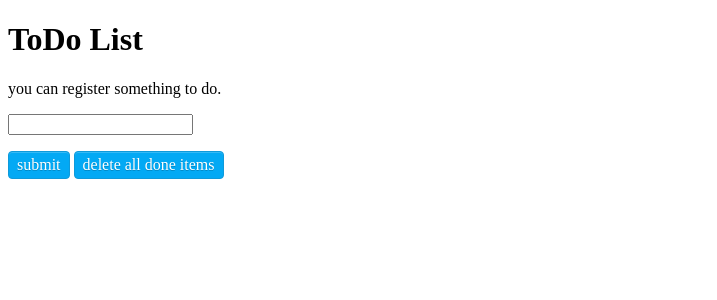
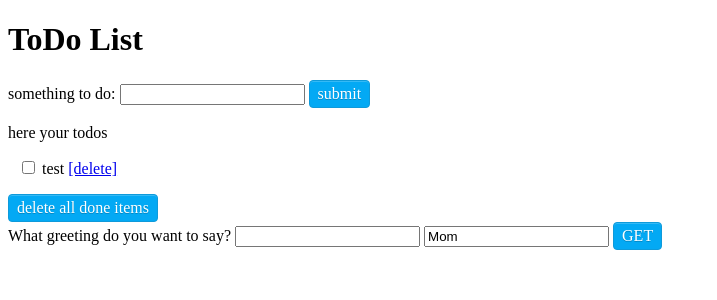
Before and after one commit to zamdin21/flask-todolist, a Flask app: page / in a window 1280 px wide. Shown: the top 300 px of the page, without its empty margins (0-717 px from the left). Run offline with Flask 2, Linux system fonts and the light colour scheme; data comes from the database, SQL or seed files in the repository; both versions use the stored data as it was after the commit; parts of the project's set-up code (start-up, migrations or seed data) failed here and were passed over.

Commit message:
GET Test

```diff
--- a/app.py
+++ b/app.py
@@ -1,40 +1,49 @@
 # https://www.atmarkit.co.jp/ait/articles/1807/31/news042.html
 from flask import Flask, render_template, redirect, request
-from todo import ToDoList
-
+from todo import ToDoList, init_db
 
 app = Flask(__name__)
 
+db = init_db(app)
+
 todolist = ToDoList()
+myname = 'shun'
 
 
-@app.route("/")
+@app.route('/')
 def show_todoliist():
-    return render_template("showtodo.html", todolist=todolist.get_all())
+    return render_template('showtodo.html', todolist=todolist.get_all())
 
 
-@app.route("/additem", methods=["POST"])
+@app.route('/additem', methods=['POST'])
 def add_item():
-    title = request.form["title"]
+    title = request.form['title']
     if not title:
-        return redirect("/")
+        return redirect('/')
     todolist.add(title)
-    return redirect("/")
+    return redirect('/')
 
 
-@app.route("/deleteitem/<int:item_id>")
+@app.route('/deleteitem/<int:item_id>')
 def delete_todoitem(item_id):
     todolist.delete(item_id)
-    return redirect("/")
+    return redirect('/')
 
 
-@app.route("/updatedone/<int:item_id>")
-def update_todoitemdone(item_id):
-    todolist.update(item_id)
-    return redirect("/")
+@app.route('/updatedone', methods=['POST'])
+def update_done(item_id):
+    keys = request.form.keys()
+    items = [int(x) for x in keys]
+    todolist.update_done(items)
+    return redirect('/')
 
 
-@app.route("/deletealldoneitems")
+@app.route('/deletealldoneitems')
 def delete_alldoneitems():
     todolist.delete_doneitem()
-    return redirect("/")
+    return redirect('/')
+
+
+@app.route('/hello', methods=['GET'])
+def hello_test():
+    return render_template('hello.html', myname=myname, say=request.args.get('say'), to=request.args.get('to'))
--- a/templates/hello.html
+++ b/templates/hello.html
@@ -6,6 +6,8 @@
 </head>
 <body>
   <h1>Using Jinja2 Template engine</h1>
-  <h2>Hello {{whom}}</h2>
+  <h2> myname = {{myname}}</h2>
+  <p>say = {{say}}  </p>
+  <p>to = {{to}}</p>
 </body>
 </html>
--- a/templates/showtodo.html
+++ b/templates/showtodo.html
@@ -9,27 +9,39 @@
 
 <body>
   <h1>ToDo List</h1>
-  {% if not todolist %}
-    <p>you can register something to do.</p>
+
+  <form action="/additem" method="post" name="registerform">
+  <p>
+    something to do:
+    <input type="text" name="title">
+    <a href="javascript:document.registerform.submit()" class="button">submit</a>
+  </p>
+  </form>
+
+  {% if todolist %}
+  <p>here your todos</p>
+  <form action="/updatedone" method="post" name="updatedoneform">
+    <ul style="list-style-type: none; padding-left: 10px">
+      {% for item in todolist %}
+      <li {% if item.done %} style="color: lightgray" {% endif %}>
+        <input type="checkbox" {% if item.done %} checked="checked" {% endif %}
+          name="{{ item.item_id }}" value="{{ item.title }}"
+          onchange="javascript:document.updatedoneform.submit()">
+        {{ item.title }}
+        <a href="/deleteitem/{{ item.item_id }}">[delete]</a>
+      </li>
+      {% endfor %}
+    </ul>
+    <a href="/deletealldoneitems" class="button">delete all done items</a>
+  </form>
   {% else %}
-    <p>your todo list:</p>
+  <p>you can register something to do</p>
   {% endif %}
-  <ul>
-    {% for item in todolist %}
-    <li {% if item.done %}style="color: lightgray"{% endif %}>
-      {{ item.title }}
-      <a href="/updatedone/{{ item.item_id }}">[done!]</a>
-      <a href="/deleteitem/{{ item.item_id }}">[delete]</a>
-    </li>
-    {% endfor %}
-  </ul>
-
-  <form action="/additem" method="post" name="myform">
-    <p>
-      <input type="text" name="title">
-    </p>
-    <a href="javascript:document.myform.submit()" class="button">submit</a>
-    <a href="/deletealldoneitems" class="button">delete all done items</a>
+  <form action="/hello" method="get" name="testget">
+    <label for="say">What greeting do you want to say?</label>
+    <input type="text" name="say" id="say">
+    <input type="text" name="to" id="to" value="Mom">
+    <a href="javascript:document.testget.submit()" class="button">GET</a>
   </form>
 </body>
 
--- a/todo.py
+++ b/todo.py
@@ -1,52 +1,57 @@
 from flask_sqlalchemy import SQLAlchemy
-
-db = SQLAlchemy
+db = SQLAlchemy()
 
 
 def init_db(app):
-    app.config["SQLALCHEMY_DATABASE_URI"] = "sqlite:///db/sample.db"
+    app.config['SQLALCHEMY_DATABASE_URI'] = 'sqlite:///db/todoitems.db'
     db.init_app(app)
 
 
 class ToDoItem(db.Model):
-    __tablename__ = "todoitems"
+    __tablename__ = 'todoitems'
     item_id = db.Column(db.Integer, primary_key=True)
     title = db.Column(db.String(100), nullable=False)
     done = db.Column(db.Boolean, nullable=False, default=False)
 
 
 class ToDoList:
-    def __init__(self):
-        self.todolist = []
-
     def add(self, title):
         """
-        self.todoListにToDo項目を追加する
+        todoitemsデータベースにToDoItemを追加する
         """
-        item = ToDoItem(title)
-        self.todolist.append(item)
+        item = ToDoItem(title=title)
+        db.session.add(item)
+        db.session.commit()
 
     def delete(self, item_id):
         """
-        指定されたIDのToDo項目を削除する
+        todoitemsデータベースから指定されたIDのToDoItemを削除する
         """
-        self.todolist = [x for x in self.todolist if x.item_id != item_id]
+        item = ToDoItem.query.filter_by(item_id=item_id).first()
+        db.session.delete(item)
+        db.session.commit()
 
-    def update(self, item_id):
-        """
-        指定されたIDのdoneメンバの値を反転する
-        """
-        item = [x for x in self.todolist if x.item_id == item_id]
-        item[0].done = not item[0].done
-
-    def get_all(self,):
+    def get_all(self):
         """
         ToDo項目を含むリストを返送する
         """
-        return self.todolist
+        items = ToDoItem.query.all()
+        return items
 
     def delete_doneitem(self):
         """
         doneメンバの値がTrueとなっている項目（完了した項目）をリストから削除する
         """
-        self.todolist = [x for x in self.todolist if not x.done]
+        ToDoItem.query.filter_by(done=True).delete()
+        db.session.commit()
+
+    def update_done(self, items):
+        """
+        指定されたIDのdoneメンバの値を反転する
+        """
+        for item in self.get_all():
+            if item.item_id in items:
+                item.done = True
+            else:
+                item.done = False
+        db.session.commit()
```
Also changed, not shown: db/todoitems.db (added).
